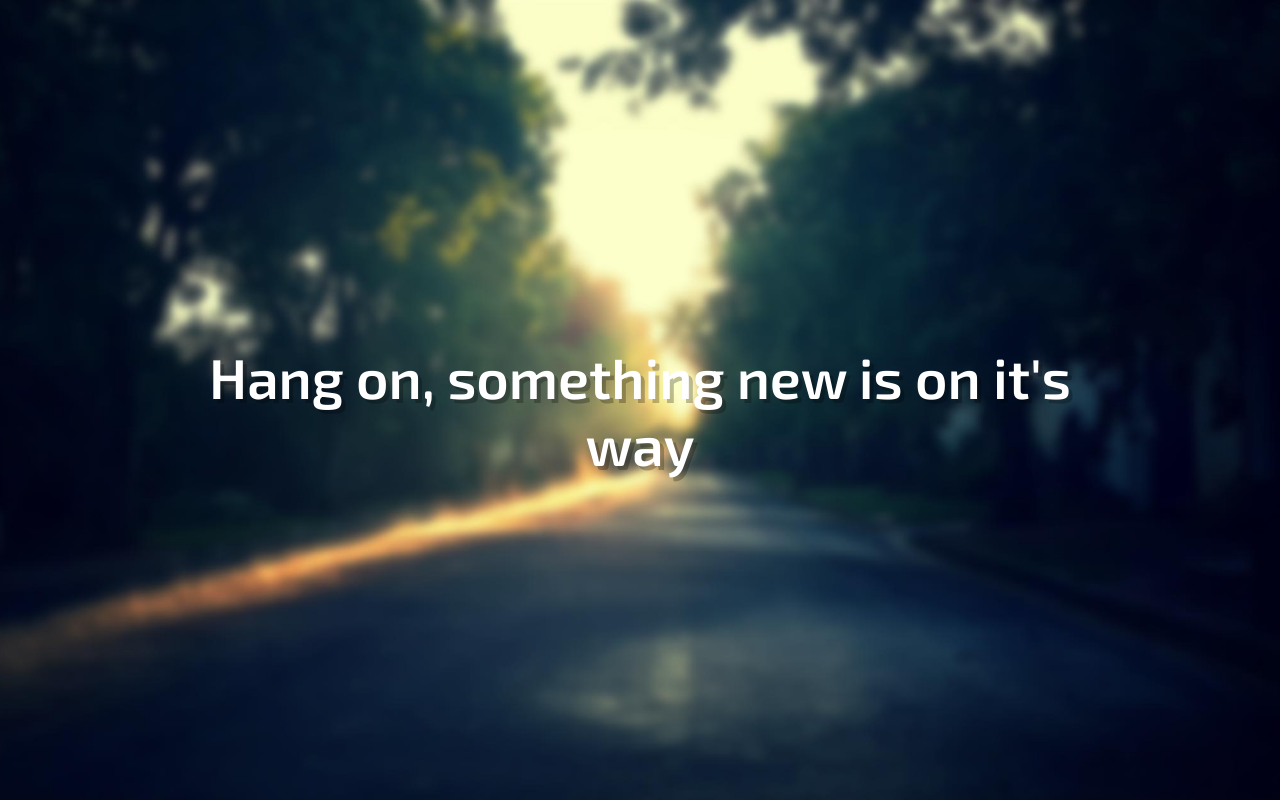
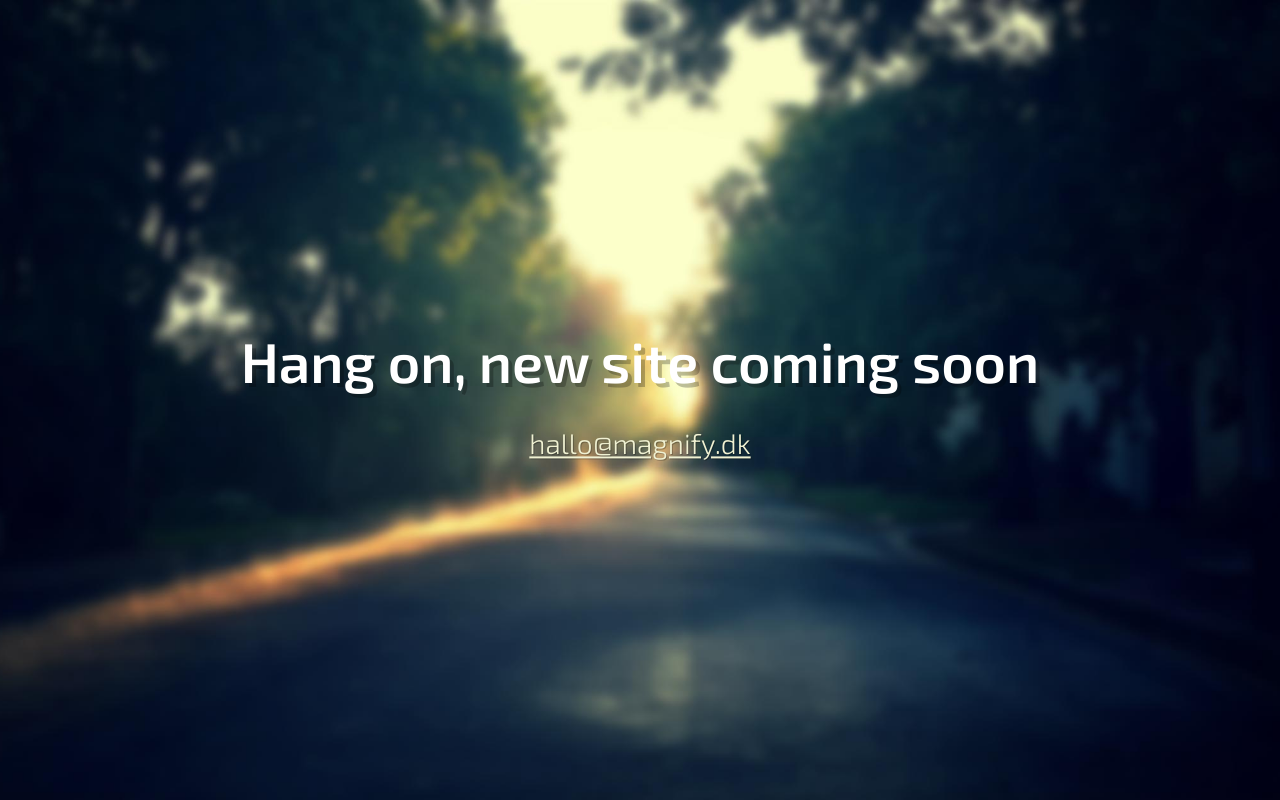
Before and after one commit to magnify/magnify, a PHP site: page / in a window 1280 px wide. Run offline with PHP 8.4, Linux system fonts and the light colour scheme.

Commit message:
Tweaking text

```diff
--- a/css/styles.css
+++ b/css/styles.css
@@ -1068,3 +1068,28 @@ img {
     font-size: 1.5em;
   }
 }
+/* line 61, ../sass/layout/_layout.scss */
+.header--sub {
+  margin-bottom: 2em;
+  font-weight: 300;
+  text-align: center;
+  text-shadow: 1px 1px 0 rgba(0, 0, 0, 0.25);
+}
+@media only screen and (min-width: 481px) {
+  /* line 61, ../sass/layout/_layout.scss */
+  .header--sub {
+    font-size: 1.25em;
+  }
+}
+@media only screen and (min-width: 1024px) {
+  /* line 61, ../sass/layout/_layout.scss */
+  .header--sub {
+    font-size: 1.75em;
+  }
+}
+@media screen and (orientation: landscape) and (max-height: 287px) {
+  /* line 61, ../sass/layout/_layout.scss */
+  .header--sub {
+    font-size: 1em;
+  }
+}
--- a/index.html
+++ b/index.html
@@ -1,7 +1,7 @@
 <!DOCTYPE html>
 <html>
 <head>
-  <title>Hang on, something new is on it's way</title>
+  <title>Web designer and frontend developer</title>
   <meta charset="utf-8">
   <meta http-equiv="X-UA-Compatible" content="IE=edge,chrome=1">
   <meta name="viewport" content="width=device-width, initial-scale=1">
@@ -11,7 +11,8 @@
 <body>
 <header class="header" role="banner">
   <div class="header--inner">
-    <h1 class="header--big">Hang on, something new is on it's way</h1>
+    <h1 class="header--big">Hang on, new site coming soon</h1>
+    <p class="header--sub"><a href="mailto:hallo@magnify.dk">hallo@magnify.dk</p>
   </div>
 </header>
 </body>
--- a/sass/layout/_layout.scss
+++ b/sass/layout/_layout.scss
@@ -56,4 +56,27 @@
       font-size: 1.5em;
     }
   }
+
+  // Sub header
+  &--sub {
+    margin-bottom: 2em;
+
+    font-weight: 300;
+    text-align: center;
+
+    @include text-shadow(1px 1px 0 transparentize($black, .75));
+
+    @include breakpoint($breakpoint-lap) {
+      font-size: 1.25em;
+    }
+
+    @include breakpoint($breakpoint-desk) {
+      font-size: 1.75em;
+    }
+
+    // Tweaking for mobile device landscape (HTC One so far)
+    @media screen and (orientation:landscape) and (max-height: 287px) {
+      font-size: 1em;
+    }
+  }
 }
```
Also changed, not shown: 1 other file.
